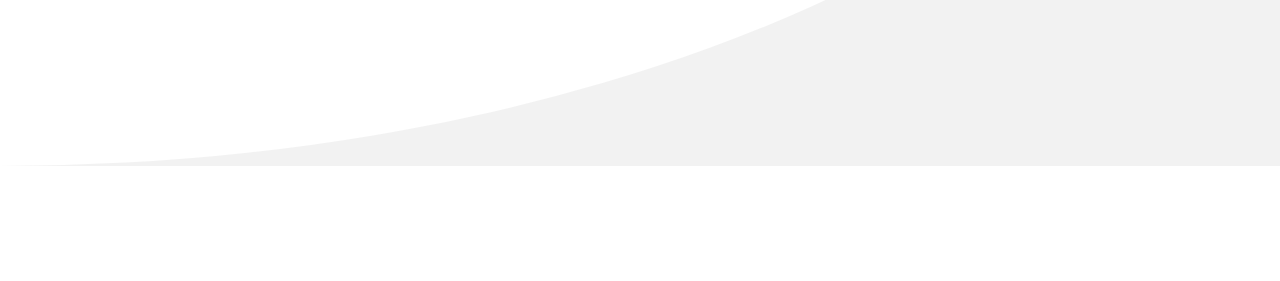
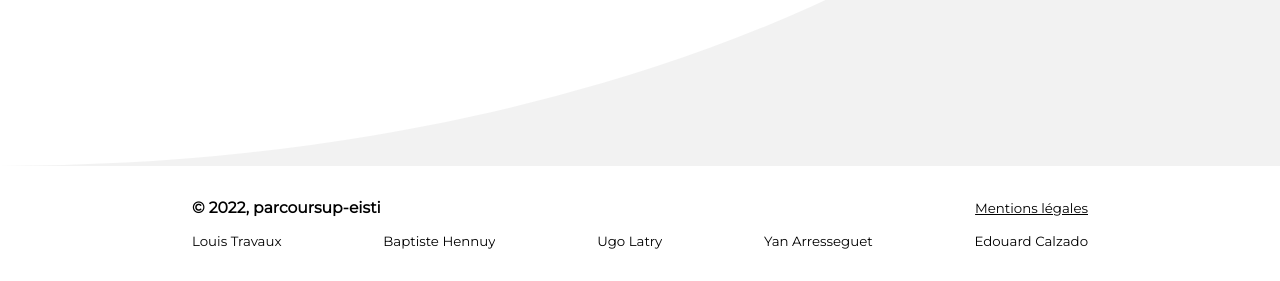
Before and after one commit to loouis-t/parcoursup-cy, a PHP site: page /connexion/connexion.php in a window 1280 px wide. Shown: the part 634-915 px from the top of the page. Before the commit the page ends 800 px from the top, so only its background shows below. Run offline with PHP 8.4, Linux system fonts and the light colour scheme.

Commit message:
update (footer): mentions légales et YANimation

```diff
--- a/app/backend/db/messagerie.csv
+++ b/app/backend/db/messagerie.csv
@@ -1,6 +1,4 @@
 date,heure,envoyeur,destinataire,message
-2022-05-19,14:39:33,travauxlou@cy-tech.fr,hennuybapt@cy-tech.fr,yo
-2022-05-19,14:39:33,hennuybapt@cy-tech.fr,travauxlou@cy-tech.fr,"tout le cum"
 2022-05-19,14:39:33,travauxlou@cy-tech.fr,calzadoedo@cy-tech.fr,bip
 2022-05-19,14:39:33,travauxlou@cy-tech.fr,calzadoedo@cy-tech.fr,bop
 2022-05-19,14:39:33,travauxlou@cy-tech.fr,calzadoedo@cy-tech.fr,tchip
--- a/app/public/accueil/accueil.php
+++ b/app/public/accueil/accueil.php
@@ -91,5 +91,6 @@
 
             <div class="wave"></div>
         </article>
+        <?php include('../footer.php'); ?>
     </body>
 </html>
--- a/app/public/connexion/connexion.php
+++ b/app/public/connexion/connexion.php
@@ -69,7 +69,7 @@
                 <h2>Connexion</h2>
 
                 <form action="connexion.php" method="post">
-                    <input type="mail" name="mail" placeholder="e-mail" required>
+                    <input type="text" name="mail" placeholder="e-mail" required>
                     <input type="password" name="pw" placeholder="Mot de passe" required>
 
                     <?php
@@ -84,5 +84,6 @@
             </div>
             <div class="wave"></div>
         </article>
+        <?php include '../footer.php'; ?>
     </body>
 </html>
--- /dev/null
+++ b/app/public/footer.php
@@ -0,0 +1,17 @@
+<footer>
+    <div class="main">
+        <a href="/"><h3>
+            &copy;
+            <?php echo date('Y') ; ?>,
+            parcoursup-eisti
+        </h3></a>
+        <a href="//www.youtube.com/watch?v=dQw4w9WgXcQ" target="_blank"><u>Mentions légales</u></a>
+    </div>
+    <div class="devs">
+        <p>Louis Travaux</p>
+        <p>Baptiste Hennuy</p>
+        <p>Ugo Latry</p>
+        <p>Yan Arresseguet</p>
+        <p>Edouard Calzado</p>
+    </div>
+</footer>
--- a/app/public/index.php
+++ b/app/public/index.php
@@ -32,5 +32,6 @@
 
             <div class="wave"></div>
         </article>
+        <?php include('footer.php'); ?>
     </body>
 </html>
--- a/app/public/inscription/inscription.php
+++ b/app/public/inscription/inscription.php
@@ -90,7 +90,7 @@
                 <form action="inscription.php" method="post">
                     <input type="text" name="prenom" placeholder="Prénom" required>
                     <input type="text" name="nom" placeholder="Nom" required>
-                    <input type="mail" name="mail" placeholder="e-mail" required>
+                    <input type="text" name="mail" placeholder="e-mail" required>
                     <input type="password" name="pw" placeholder="Mot de passe" required>
 
                     <?php
@@ -106,5 +106,6 @@
             </div>
             <div class="wave"></div>
         </article>
+        <?php include '../footer.php'; ?>
     </body>
 </html>
--- a/app/public/root.css
+++ b/app/public/root.css
@@ -219,3 +219,62 @@ article .wave {
     border-radius: 0 0 100% 0;
     z-index: 0;
 }
+
+
+
+footer {
+    display: flex;
+    flex-direction: column;
+    align-items: center;
+    justify-content: center;
+    row-gap: 1rem;
+
+    padding: 2rem 15vw;
+
+    font-size: smaller;
+
+    background-color: var(--background);
+}
+
+footer .main {
+    display: flex;
+    align-items: center;
+    justify-content: space-between;
+
+    width: 100%;
+}
+
+footer .main h3 {
+    margin: 0;
+}
+
+footer .devs {
+    width: 100%;
+    margin: 0;
+
+    display: flex;
+    justify-content: space-between;
+    align-items: center;
+
+    flex-wrap: wrap;
+}
+
+footer p {
+    min-width: max-content;
+
+    margin: 0;
+}
+
+footer:hover .devs p:nth-of-type(4) {
+    animation: yan .5s ease-in-out forwards;
+}
+
+@keyframes yan {
+    from {
+        transform: rotateZ(0);
+    }
+
+    to {
+        transform: rotateZ(360deg);
+    }
+}
```
Also changed, not shown: app/public/accueil/messagerie/messagerie.php (+8 -6 lines).
